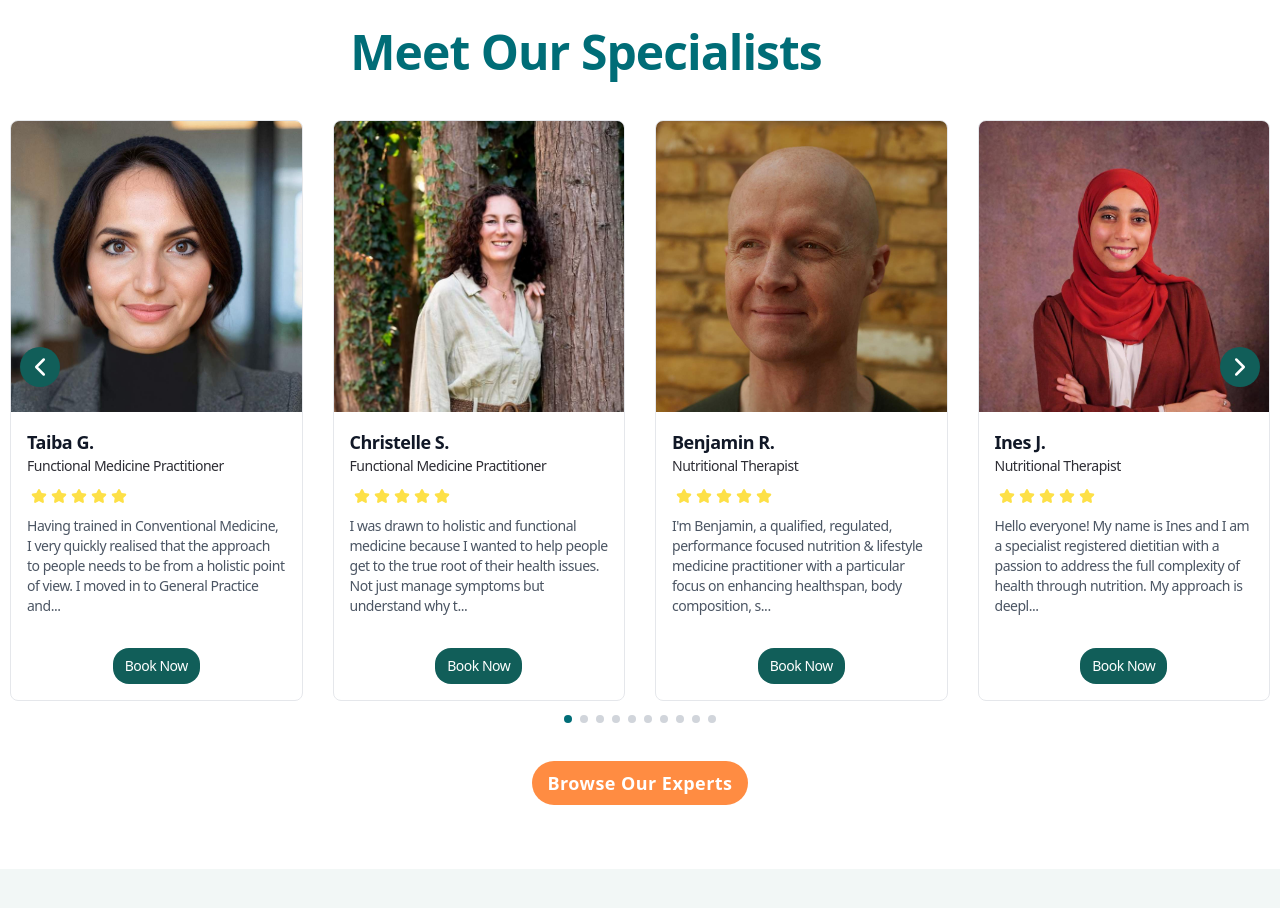
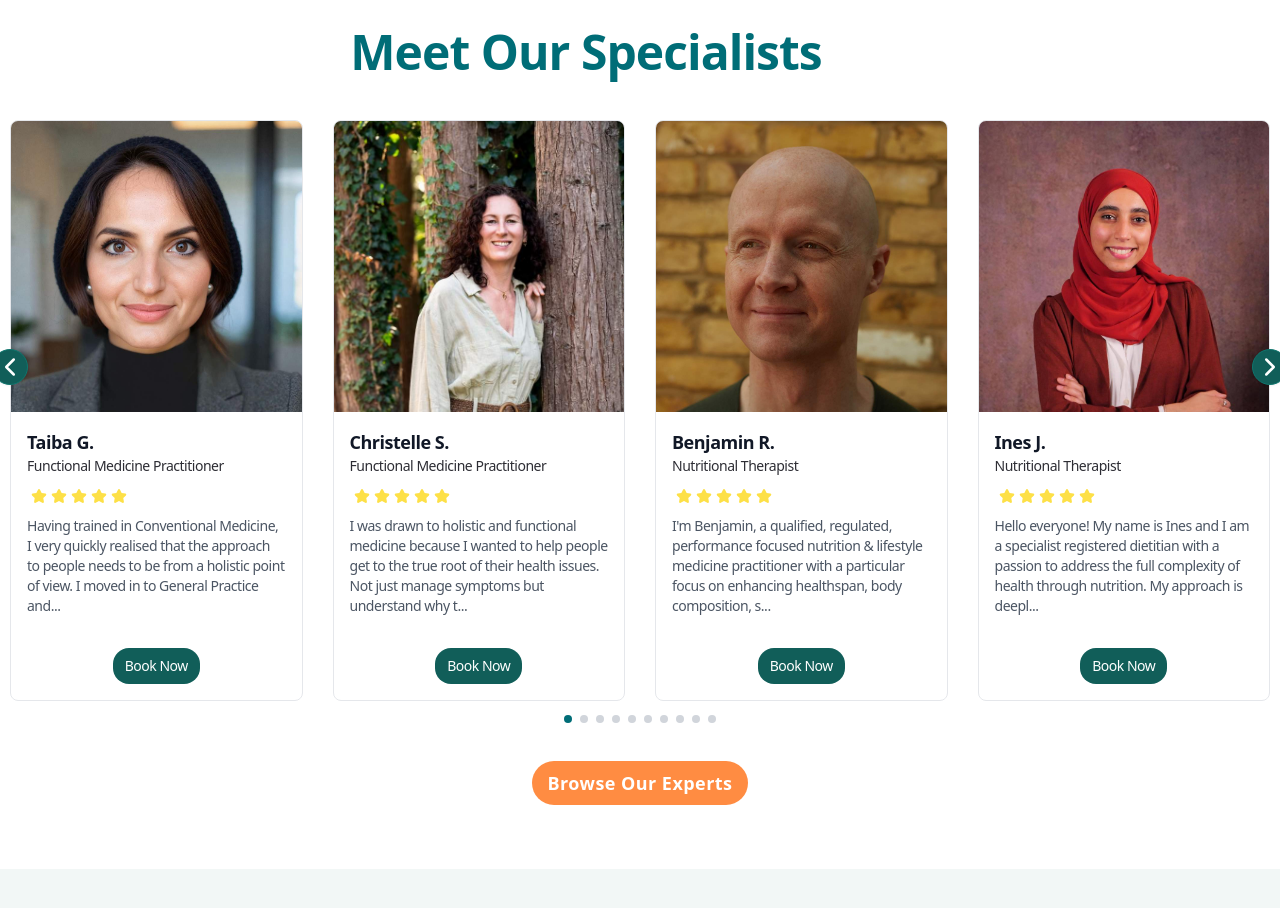
Before and after one commit to Danielvermel/helaguid-next, a Next.js app: page / in a window 1280 px wide. Shown: the part 840-1748 px from the top of the page. Built offline with nearby package versions, Linux system fonts and the light colour scheme.

Commit message:
Arrows made visible in the mobile view (practitioners carousel)

```diff
--- a/src/components/sections/Carousel.jsx
+++ b/src/components/sections/Carousel.jsx
@@ -1,27 +1,25 @@
+//
 // components/PractitionerCarousel.jsx
-"use client"; // This directive is needed if using Next.js App Router
+"use client";
 
 import React from "react";
 import PageTitle from "../ui/PageTitle.jsx";
-// Import Swiper React components
 import { Swiper, SwiperSlide } from "swiper/react";
-// Import Swiper styles
+import { Navigation, Pagination } from "swiper/modules";
+// Make sure you import Swiper CSS somewhere in your app entry:
 // import "swiper/css";
-// import "swiper/css/navigation";
 // import "swiper/css/pagination";
-// Import required modules
-import { Navigation, Pagination } from "swiper/modules";
 
 import PractitionerCard from "../ui/PractitionerCard.jsx";
 
-const ChevronIcon = () => (
+const ChevronIcon = ({ dir = "right" }) => (
     <svg
         xmlns="http://www.w3.org/2000/svg"
+        viewBox="0 0 24 24"
         fill="none"
-        viewBox="0 0 24 24"
-        strokeWidth={2.5}
+        strokeWidth="2.5"
         stroke="currentColor"
-        className="w-6 h-6"
+        className={`w-5 h-5 md:w-6 md:h-6 ${dir === "left" ? "rotate-180" : ""}`}
     >
         <path strokeLinecap="round" strokeLinejoin="round" d="M8.25 4.5l7.5 7.5-7.5 7.5" />
     </svg>
@@ -32,32 +30,23 @@ const PractitionerCarousel = ({ data }) => {
         <section className="py-16" id="practioners-cards">
             <div className="container mx-auto">
                 <PageTitle containerClass="text-center mb-10 text-xl">Meet Our Specialists</PageTitle>
+
+                {/* Relative wrapper anchors absolute arrows */}
+                <div className="relative">
                     <Swiper
                         modules={[Navigation, Pagination]}
                         spaceBetween={30}
                         slidesPerView={1}
-                    navigation={{
-                        nextEl: ".swiper-button-next-carousel",
-                        prevEl: ".swiper-button-prev-carousel",
+                        pagination={{ clickable: true }}
+                        loop
+                        onBeforeInit={(swiper) => {
+                            swiper.params.navigation.prevEl = ".swiper-button-prev-carousel";
+                            swiper.params.navigation.nextEl = ".swiper-button-next-carousel";
                         }}
-                    pagination={{ clickable: true }}
-                    loop={true}
                         breakpoints={{
-                        // when window width is >= 640px
-                        640: {
-                            slidesPerView: 2,
-                            spaceBetween: 20,
-                        },
-                        // when window width is >= 768px
-                        768: {
-                            slidesPerView: 3,
-                            spaceBetween: 30,
-                        },
-                        // when window width is >= 1024px
-                        1024: {
-                            slidesPerView: 4,
-                            spaceBetween: 30,
-                        },
+                            640: { slidesPerView: 2, spaceBetween: 20 },
+                            768: { slidesPerView: 3, spaceBetween: 30 },
+                            1024: { slidesPerView: 4, spaceBetween: 30 },
                         }}
                         className="practitioner-carousel"
                     >
@@ -66,15 +55,55 @@ const PractitionerCarousel = ({ data }) => {
                                 <PractitionerCard practitioner={practitioner} />
                             </SwiperSlide>
                         ))}
+                    </Swiper>
 
-                    {/* Add the custom navigation arrows inside the Swiper component */}
-                    <div className="swiper-button-prev-carousel absolute top-1/2 -translate-y-1/2 left-[-25px] w-12 h-12 rounded-full shadow-lg flex items-center justify-center text-teal-800 z-10 transition-all duration-300 bg-teal-800 hover:text-white cursor-pointer max-md:hidden">
-                        <ChevronIcon />
-                    </div>
-                    <div className="swiper-button-next-carousel absolute top-1/2 -translate-y-1/2 right-[-25px] w-12 h-12 rounded-full shadow-lg flex items-center justify-center text-teal-800 z-10 transition-all duration-300 bg-teal-800 hover:text-white cursor-pointer max-md:hidden">
-                        <ChevronIcon />
-                    </div>
-                </Swiper>
+                    {/* Arrows (visible on all screens; mobile-friendly positioning) */}
+                    {/* Arrows – compact & semi-transparent on mobile */}
+                    <button
+                        type="button"
+                        aria-label="Previous"
+                        className="
+    swiper-button-prev-carousel
+    absolute top-1/2 -translate-y-1/2
+    left-1.5 md:left-[-18px]
+    flex items-center justify-center
+    rounded-full border border-teal-700
+    bg-teal-800 text-teal-700 shadow-sm
+    transition-all duration-300
+    z-20
+
+    /* mobile styles */
+    w-7 h-7 opacity-70 hover:opacity-100
+
+    /* desktop override */
+    md:w-9 md:h-9 md:opacity-100 md:hover:bg-teal-600  md:hover:text-white
+  "
+                    >
+                        <ChevronIcon dir="left" />
+                    </button>
+
+                    <button
+                        type="button"
+                        aria-label="Next"
+                        className="
+    swiper-button-next-carousel
+    absolute top-1/2 -translate-y-1/2
+    right-1.5 md:right-[-18px]
+    flex items-center justify-center
+    rounded-full border border-teal-700
+     bg-teal-800 text-teal-700 shadow-sm
+    transition-all duration-300
+    z-20
+
+    /* mobile styles */
+    w-7 h-7 opacity-70 hover:opacity-1000
+
+    /* desktop override */
+    md:w-9 md:h-9 md:opacity-100 md:hover:bg-teal-600 md:hover:text-white
+  "
+                    >
+                        <ChevronIcon dir="right" />
+                    </button>
                 </div>
 
                 {data.practitioners.length > 0 && (
@@ -88,6 +117,7 @@ const PractitionerCarousel = ({ data }) => {
                         </a>
                     </div>
                 )}
+            </div>
         </section>
     );
 };
```
Lines whose indentation alone changed are shown as unchanged.
